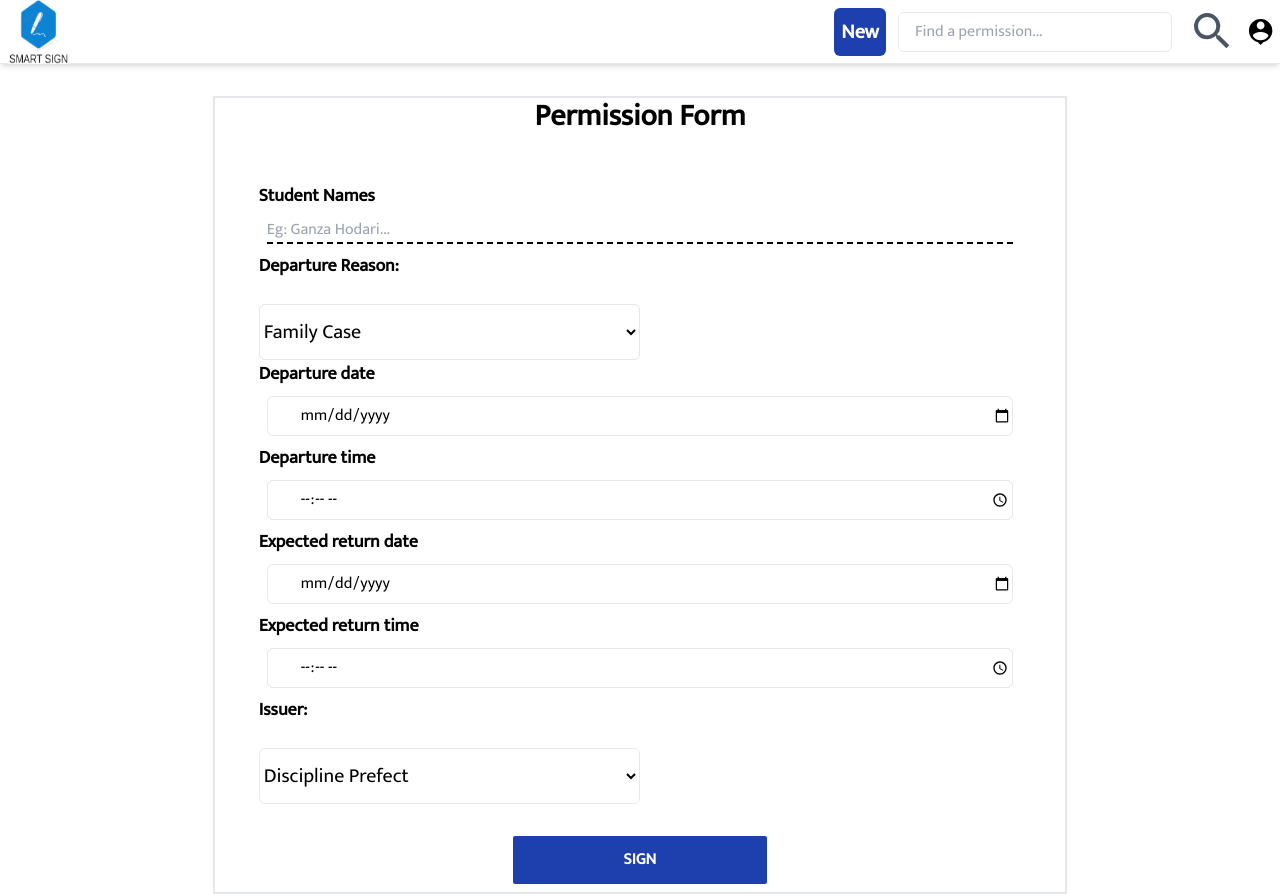
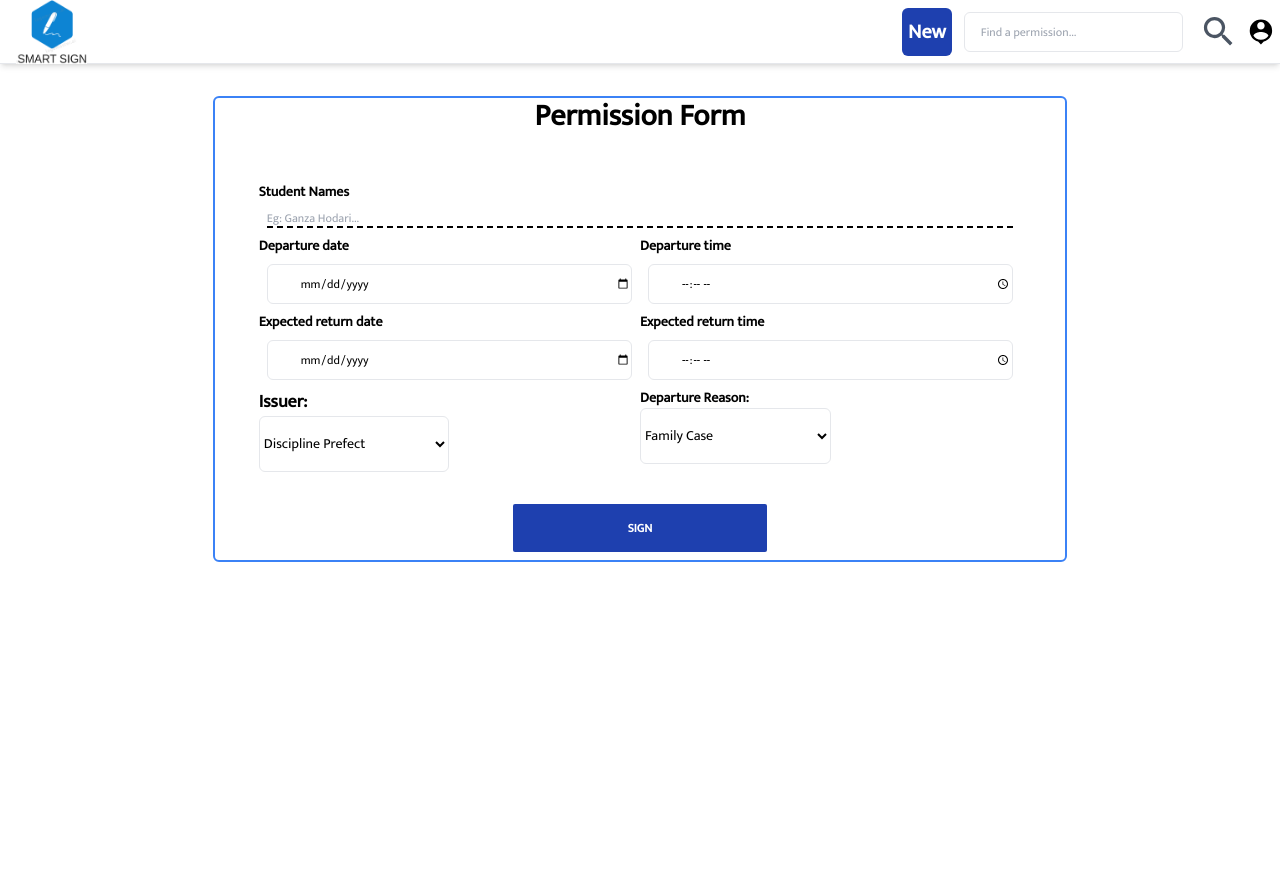
Before and after one commit to Hallcoder/smart_sign, a React (Vite) app: page /permission in a window 1280 px wide. After the commit the page ends 800 px from the top, so only its background shows below. Built offline with nearby package versions, Linux system fonts and the light colour scheme.

Commit message:
Good looking forms

```diff
--- a/src/components/Navbar.jsx
+++ b/src/components/Navbar.jsx
@@ -5,9 +5,9 @@ import intro from '../assets/images/intro.jpg';
 import {MdSearch,MdPersonPin,MdMenu} from 'react-icons/md';
 function NavBar({title}) {
     return (
-        <div className='fixed top-0 z-1 h-[8vh] flex w-full items-center justify-between border-b shadow-md'>
+        <div className='fixed top-0 z-1 h-[8vh] bg-white flex w-full items-center justify-between border-b shadow-md'>
             <div>
-           <img src={logo} alt="logo" className='sm:w-8/12 w-8/12  h-16  m-2' />
+           <img src={logo} alt="logo" className='sm:w-8/12 w-8/12  h-16  m-4' />
             </div>
             <div className='text-xl tex-center font-bold hidden sm:flex'>
                 <h1>{title}</h1>
--- a/src/components/common/input.jsx
+++ b/src/components/common/input.jsx
@@ -1,8 +1,8 @@
 import React from 'react';
 function Input({placeholder,label,name,type,className}) {
     return (
-        <div className='flex w-full flex-col'>
-    {label&& <label htmlFor={name} className='font-bold text-lg'>{label}</label>}
+        <div className='flex w-full text-xs flex-col'>
+    {label&& <label htmlFor={name} className='font-bold text-sm'>{label}</label>}
     <input type={type} name={name} placeholder={placeholder} className={className ? className:'border indent-4 m-2 focus:outline-blue-400 rounded-md h-[5vh]'}/>
         </div>
     );
--- a/src/pages/disciplinePage.jsx
+++ b/src/pages/disciplinePage.jsx
@@ -2,29 +2,35 @@ import React from 'react';
 import Input from '../components/common/input';
 import NavBar from '../components/Navbar';
 function Discipline() {
-    const labelClassName = 'font-bold text-lg';
+    const labelClassName = 'font-bold text-lg text-sm';
     return (
         <div>
         <NavBar/>
         <div className='w-8/12 mt-36 min-h-fit border-2 m-auto'>
             <h1 className='text-3xl text-center font-bold'>Discipline Signing Form</h1>
-        <form method="post"  className='w-11/12 m-auto mt-10 p-2 flex-col flex'>
+        <form method="post"  className='w-11/12 m-auto text-sm mt-10 p-2 flex-col flex'>
                 <Input type={"text"} label={"Student Names"} name={"studentName"} placeholder={"Eg: Ganza Hodari..."} className="border-b-2 border-black m-2 focus:border-blue-600 focus:outline-none border-dashed"/>
                 <Input type="date" label="Signing date" name={"departureDate"}/>
+                <div className='flex'>
+                    <div className='w-6/12'>
                         <label htmlFor="reason" className={labelClassName}>Case Type:</label><br />
-                <select name="departureReason" id="reason" className='h-14 text-xl w-6/12 bg-white border-black rounded-md border'>
+                        <select name="departureReason" id="reason" className='h-14 text-sm w-6/12 bg-white border-black rounded-md border'>
                             <option className='h-12 ' value="Initiative">Initiative</option>
                             <option className='h-12 ' value="Advice">Advice</option>
                             <option className='h-12 ' value="Fault">Fault</option>
                         </select>
-                <label htmlFor="message" className={labelClassName}>Message:</label>
-                <textarea name="message" id="message" className='border border-black m-2 w-7/12  h-40 focus:outline-blue-500 indent-2 resize-none' ></textarea>
+                    </div>
+                    <div className='w-6/12'>
                         <label htmlFor="reason" className={labelClassName}>Issuer:</label><br />
-                <select name="departureReason" id="reason" className='h-14 text-xl w-6/12 bg-white border-black rounded-md border'>
+                        <select name="departureReason" id="reason" className='h-14 text-sm w-6/12 bg-white border-black rounded-md border'>
                             <option className='h-12 ' value="DisciplineIssue">Discipline Prefect</option>
                             <option className='h-12 ' value="MedicalCare">Patron</option>
                             <option className='h-12 ' value="FamilyIssue">Matron</option>
                         </select>
+                    </div>
+                </div>
+                <label htmlFor="message" className={labelClassName}>Message:</label>
+                <textarea name="message" id="message" className='border border-black m-2 w-7/12  h-40 focus:outline-blue-500 indent-2 resize-none' ></textarea>
                 <button className='mt-8 bg-blue-800 font-bold rounded-sm text-white w-4/12 m-auto h-12'>SIGN</button>
             </form>
         </div>
--- a/src/pages/permission.jsx
+++ b/src/pages/permission.jsx
@@ -1,30 +1,45 @@
 import React from 'react';
 import Input from '../components/common/input';
 import NavBar from '../components/Navbar';
+import swal from 'sweetalert';
 function Permisssion() {
+    const handleChange = (e) => {
+        e.preventDefault();
+        swal('Are you sure you want to sign this permission to Ganza Hodari?');
+    }
     return (
         <div>
             <NavBar/>
-            <div className='w-8/12 mt-24 min-h-fit border-2 m-auto'>
+            <div className='w-8/12 mt-24 min-h-fit rounded-md border-blue-500 border-2 m-auto'>
                 <h1 className='text-3xl text-center font-bold'>Permission Form</h1>
-            <form method="post"  className='w-11/12 m-auto mt-10 p-2 flex-col flex'>
+            <form method="post" onSubmit={(e)=> handleChange(e)}  className='w-11/12 m-auto mt-10 p-2 text-xs flex-col flex'>
                     <Input type={"text"} label={"Student Names"} name={"studentName"} placeholder={"Eg: Ganza Hodari..."} className="border-b-2 border-black m-2 focus:border-blue-600 focus:outline-none border-dashed"/>
-                    <label htmlFor="reason" className='font-bold text-lg'>Departure Reason:</label><br />
-                    <select name="departureReason" id="reason" className='h-14 w-6/12 text-xl bg-white border focus:outline-none rounded-md border'>
-                        <option className='h-12 ' value="FamilyIssue">Family Case</option>
-                        <option className='h-12 ' value="MedicalCare">Medical Care</option>
-                        <option className='h-12 ' value="DisciplineIssue">Discipline Issue</option>
-                    </select>
-                    <Input type="date" label="Departure date" name={"departureDate"}/>
-                    <Input type="time" label="Departure time" name={"departureDate"}/>
-                    <Input type="date" label="Expected return date" name={"departureDate"}/>
-                    <Input type="time" label="Expected return  time" name={"departureDate"}/>
-                    <label htmlFor="reason" className='font-bold text-lg'>Issuer:</label><br />
-                    <select name="departureReason" id="reason" className='h-14 text-xl w-6/12 bg-white border focus:outline-none rounded-md border'>
-                        <option className='h-12 ' value="DisciplineIssue">Discipline Prefect</option>
-                        <option className='h-12 ' value="MedicalCare">Patron</option>
-                        <option className='h-12 ' value="FamilyIssue">Matron</option>
-                    </select>
+                    <div className='flex'>
+                        <Input type="date" label="Departure date" name={"departureDate"}/>
+                        <Input type="time" label="Departure time" name={"departureTime"}/>
+                    </div>
+                    <div className='flex'>
+                        <Input type="date" label="Expected return date" name={"returnDate"}/>
+                        <Input type="time" label="Expected return  time" name={"returnTime"}/>
+                    </div>
+                    <div className='flex w-full'>
+                        <div className='w-6/12'>
+                            <label htmlFor="reason" className='font-bold text-lg'>Issuer:</label><br />
+                            <select name="departureReason" id="reason" className='h-14 text-sm w-6/12 bg-white focus:outline-none rounded-md border'>
+                                <option className='h-12 ' value="DisciplineIssue">Discipline Prefect</option>
+                                <option className='h-12 ' value="MedicalCare">Patron</option>
+                                <option className='h-12 ' value="FamilyIssue">Matron</option>
+                            </select>
+                        </div>
+                        <div className='w-6/12'>
+                            <label htmlFor="reason" className='font-bold text-sm'>Departure Reason:</label><br />
+                                                <select name="departureReason" id="reason" className='h-14 w-6/12 text-sm bg-white focus:outline-none rounded-md border'>
+                            <option className='h-12 ' value="FamilyIssue">Family Case</option>
+                            <option className='h-12 ' value="MedicalCare">Medical Care</option>
+                            <option className='h-12 ' value="DisciplineIssue">Discipline Issue</option>
+                                                </select>
+                        </div>
+                    </div>
                     <button className='mt-8 bg-blue-800 font-bold rounded-sm text-white w-4/12 m-auto h-12'>SIGN</button>
                 </form>
             </div>
```
Lines whose indentation alone changed are shown as unchanged.
